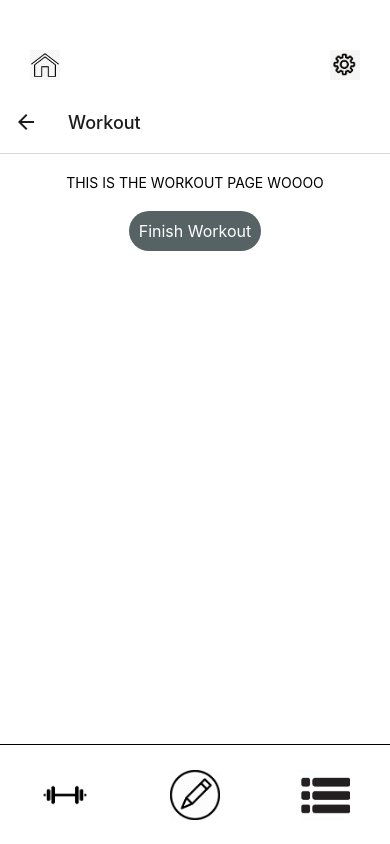
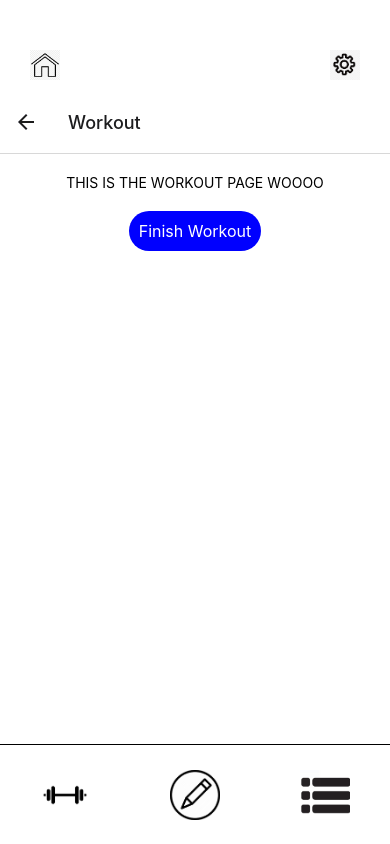
Before and after one commit to peilanzhang/GitFitProj, a React Native app: screen /WorkoutPage in a window 390 px wide. Built offline with nearby package versions, Linux system fonts and the light colour scheme.

Commit message:
Dark Mode update for all screens

```diff
--- a/screens/excersiseList.jsx
+++ b/screens/excersiseList.jsx
@@ -1,7 +1,33 @@
 import React from 'react';
 import { ScrollView, Text, StyleSheet, View } from 'react-native';
+import { useTheme } from '../Theme/themeContext';
 
 const ExerciseList = () => {
+  const {isDarkMode} = useTheme();
+
+  const styles = StyleSheet.create({
+    container: {
+      flex: 1,
+      backgroundColor: isDarkMode ? '#343541' : '#fff',
+      paddingTop: 20,
+      paddingHorizontal: 16,
+    },
+    categoryTitle: {
+      color: isDarkMode ? '#fff' : '#000',
+      fontWeight: 'bold',
+      fontSize: 18,
+      marginTop: 20,
+      marginBottom: 10,
+    },
+    exerciseItem: {
+      color: isDarkMode ? '#fff' : '#000',
+      fontSize: 16,
+      marginLeft: 10,
+      marginTop: 5,
+      marginBottom: 5,
+    }
+  });
+
   return (
     <ScrollView style={styles.container}>
       <Text style={styles.categoryTitle}>Chest</Text>
--- a/screens/inputExcersise.jsx
+++ b/screens/inputExcersise.jsx
@@ -1,5 +1,6 @@
 import React, { useState } from 'react';
 import { StyleSheet, View, Text, TextInput, TouchableOpacity } from 'react-native';
+import { useTheme } from '../Theme/themeContext';
 
 function ExerciseForm() {
   const [exerciseName, setExerciseName] = useState('');
@@ -10,6 +11,39 @@ function ExerciseForm() {
     // Process the data here or pass it to a parent component
     console.log(exerciseName, muscleWorked, tutorialLink);
   };
+
+  const {isDarkMode} = useTheme();
+
+  const styles = StyleSheet.create({
+    container: {
+      backgroundColor: isDarkMode ? '#343541' : '#fff',
+      flex: 1,
+      padding: 20,
+      justifyContent: 'center',
+    },
+    label: {
+      color: isDarkMode ? '#fff' : '#000',
+      fontSize: 30,
+    },
+    input: {
+      color: isDarkMode ? '#fff' : '#000',
+      height: 40,
+      borderColor: 'gray',
+      borderWidth: 1,
+      padding: 10,
+      marginBottom: 20,
+    },
+    button: {
+      color: isDarkMode ? '#fff' : '#000',
+      backgroundColor: 'purple',
+      padding: 10,
+      borderRadius: 5,
+      alignItems: 'center',
+    },
+    buttonText: {
+      color: 'white',
+    }
+  });
 
   return (
     <View style={styles.container}>
--- a/screens/postWorkout.jsx
+++ b/screens/postWorkout.jsx
@@ -1,9 +1,31 @@
 import React from 'react';
 import { StyleSheet, Text, View, TouchableOpacity } from 'react-native';
 import UpperToolBar from '../toolbars/upperToolbar';
+import { useTheme } from '../Theme/themeContext';
 
 
 export default function PostWorkout(navigation) {
+  const {isDarkMode} = useTheme();
+
+  const styles = StyleSheet.create({
+    container: {
+      flex: 1,
+      backgroundColor: isDarkMode ? '#343541' : '#fff',
+      alignItems: 'center',
+      paddingTop: 20,
+      paddingHorizontal: 16,
+    }, title: {
+      color: isDarkMode ? '#fff' : '#000',
+      fontSize: 24,
+      fontWeight: 'bold',
+    },
+    message: {
+      color: isDarkMode ? '#fff' : '#000',
+      fontSize: 18,
+      textAlign: 'center'
+    }
+  });
+
   return (
     <View style={styles.container}>
         <Text style={styles.title}>Nice Work! {'\n'}</Text>
@@ -12,6 +34,8 @@ export default function PostWorkout(navigation) {
 
   );
 }
+
+
 
 const styles = StyleSheet.create({
   container: {
--- a/screens/workoutGenerator.jsx
+++ b/screens/workoutGenerator.jsx
@@ -1,6 +1,7 @@
 import React, { useState } from 'react';
 import { StyleSheet, View, Text, TextInput, TouchableOpacity} from 'react-native';
 import {Picker} from '@react-native-picker/picker'
+import { useTheme } from '../Theme/themeContext';
 
 function WorkoutForm() {
   const [selectedWorkoutType, setSelectedWorkoutType] = useState("push");
@@ -11,6 +12,58 @@ function WorkoutForm() {
     console.log(selectedWorkoutType, customExercise);
   };
 
+  const {isDarkMode} = useTheme();
+
+  const styles = StyleSheet.create({
+    container: {
+      backgroundColor: isDarkMode ? '#343541' : '#fff',
+      flex: 1,
+      padding: 20,
+      justifyContent: 'center',
+      alignItems: 'stretch',
+    },
+    label: {
+      color: isDarkMode ? '#fff' : '#000',
+      fontSize: 30,
+    },
+    picker: {
+      color: 'white',
+      height: 75,
+      width: '100%',
+      marginBottom: 150,
+    },
+    customizationLabel: {
+      color: isDarkMode ? '#fff' : '#000',
+      fontSize: 16,
+      fontWeight: 'bold',
+      marginBottom: 5,
+    },
+    customizationSubLabel: {
+      color: isDarkMode ? '#fff' : '#000',
+      fontSize: 14,
+      marginBottom: 10,
+    },
+    input: {
+      color: isDarkMode ? '#fff' : '#000',
+      height: 40,
+      borderColor: 'gray',
+      borderWidth: 1,
+      padding: 10,
+      marginBottom: 20,
+    },
+    button: {
+      color: isDarkMode ? '#fff' : '#000',
+      backgroundColor: 'purple',
+      padding: 10,
+      borderRadius: 5,
+      alignItems: 'center',
+    },
+    buttonText: {
+      color: isDarkMode ? '#fff' : '#000',
+      fontSize: 16,
+    }
+  });
+
   return (
     <View style={styles.container}>
       <Text style={styles.label}>Choose Workout Type</Text>
@@ -19,7 +72,7 @@ function WorkoutForm() {
         style={styles.picker}
         onValueChange={(itemValue, itemIndex) =>
           setSelectedWorkoutType(itemValue)
-        }>
+          }itemStyle={{ color: isDarkMode ? '#fff' : 'black' }}>
         <Picker.Item label="Push (Shoulders, Chest, Triceps)" value="push" />
         <Picker.Item label="Pull (Back, Biceps)" value="pull" />
         <Picker.Item label="Legs (Quads, Hamstrings, Calves)" value="legs" />
@@ -53,6 +106,7 @@ const styles = StyleSheet.create({
     fontSize: 30,
   },
   picker: {
+    color: 'white',
     height: 75,
     width: '100%',
     marginBottom: 150,
--- a/screens/workoutHistory.jsx
+++ b/screens/workoutHistory.jsx
@@ -1,13 +1,21 @@
 // In WorkoutHistory.jsx
 import React from 'react';
 import { StyleSheet, Text, View, TouchableOpacity } from 'react-native';
+import { useTheme } from '../Theme/themeContext';
 
 const WorkoutHistory = () => {
-  // Your component logic here
+  const {isDarkMode} = useTheme();
+
+  const styles  = StyleSheet.create({
+    Text:{
+      color: isDarkMode ? '#fff' : '#000',
+    },
+    }
+  );
 
   return (
     <View>
-      <Text>Workout History Screen</Text>
+      <Text style={styles.Text}>Workout History Screen</Text>
       {/* Your content here */}
     </View>
   );
--- a/screens/workoutPage.jsx
+++ b/screens/workoutPage.jsx
@@ -3,6 +3,8 @@ import { StyleSheet, Text, View, TouchableOpacity } from 'react-native';
 import { NavigationContainer } from '@react-navigation/native';
 import { createStackNavigator } from '@react-navigation/stack';
 import UpperToolBar from '../toolbars/upperToolbar';
+import { useTheme } from '../Theme/themeContext';
+
 
 
 export default function WorkoutPage({ navigation}) {
@@ -10,10 +12,47 @@ export default function WorkoutPage({ navigation}) {
     navigation.navigate('PostWorkout');
   };
 
+  const {isDarkMode} = useTheme();
+  const styles = StyleSheet.create({
+    container: {
+      flex: 1,
+      backgroundColor: isDarkMode ? '#343541' : '#fff',
+      alignItems: 'center',
+      paddingTop: 20,
+      paddingHorizantal: 16,
+    },
+    title: {
+      fontSize: 24,
+      fontWeight: 'bold',
+      color: isDarkMode ? '#bdbfc6' : 'black',
+    },
+    target: {
+      fontSize: 16,
+      color: isDarkMode ? '#bdbfc6' : 'black',
+    },
+    button: {
+      marginTop: 20,
+      padding: 10,
+      backgroundColor: isDarkMode ? '#566263' : 'blue',
+      borderRadius: 20,
+    },
+    buttonText: {
+      color: '#fff',
+      fontSize: 16,
+    },
+    workoutContent: {
+      marginTop: 20,
+      color: isDarkMode ? '#fff' : '#fff',
+    },
+    text:{
+      color: isDarkMode ? '#fff' : '#000',
+    }
+    });
+
   return (
     <View style={styles.container}>
 
-      <Text>THIS IS THE WORKOUT PAGE WOOOO</Text>
+      <Text style={styles.text}>THIS IS THE WORKOUT PAGE WOOOO</Text>
 
       <TouchableOpacity onPress={handlePostWorkout} style={styles.button}>
         <Text style={styles.buttonText}>Finish Workout</Text>
--- a/toolbars/upperToolbar.jsx
+++ b/toolbars/upperToolbar.jsx
@@ -7,7 +7,7 @@ const UpperToolbar = () => {
   const navigation = useNavigation();
 
   const handleNavigateHome = () => {
-    navigation.navigate('Home');
+    navigation.navigate('HomePage');
   };
 
   const handleSettings = () => {
```
